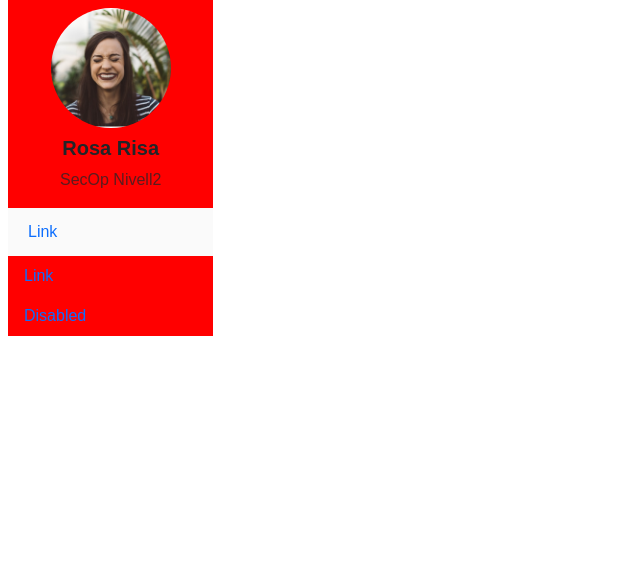
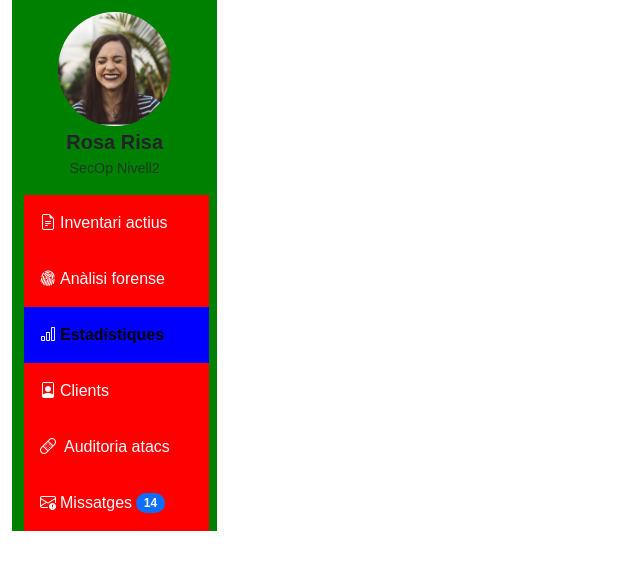
Before and after one commit to DavidSer1/phpAbril, a PHP site: page /udact4.html in a window 1280 px wide. Shown: the top 570 px of the page, without its empty margins (0-640 px from the left). Run offline with PHP 8.4, Linux system fonts and the light colour scheme; some web fonts are replaced.

Commit message:
barra lateral feta

```diff
--- a/ud8act4recursos/udact4.css
+++ b/ud8act4recursos/udact4.css
@@ -2,15 +2,20 @@
 *{
  font-family: 'Hind Vadodara', sans-serif;
 }
-
+.fondoblau{
+  background-color: green;
+}
 
 .fondoheader{
   /*  background-color: #FAFAFA;*/
     background-color: red;
 }
 .perfil{
-  width:7.5rem;
+  width:7.1rem;
+}
+.secop{
+  font-size: 0.89rem;
 }
 .fondopatata{
-    background-color: #FAFAFA;
+    background-color: blue;
 }
--- a/ud8act4recursos/udact4.html
+++ b/ud8act4recursos/udact4.html
@@ -27,24 +27,57 @@
 
     <div class="container-fluid">
         <div class="row align-items-start p-0">
-            <div class="col-2 p-0 ps-2">
-                <ul class="nav flex-column fondoheader">
+            <div class="col-2 p-0 ps-2 ms-1">
+                <ul class="nav flex-column px-2 fondoblau pt-1">
                   <div class="d-flex flex-column p-2 align-items-center">
                     <img src="./img/persona1.png" class="rounded-circle  perfil" alt="Foto de usuario" />
-                    <h5 class="fw-bold my-2">Rosa Risa</h5>
-                    <p class="text-muted fs-7 mb-2">SecOp Nivell2</p>
+                    <h5 class="fw-bold my-1 ">Rosa Risa</h5>
+                    <p class="text-muted  fs-7 mb-2 secop ">SecOp Nivell2</p>
                   </div>
+              <div class="ps-1">
+                  <li class="nav-item p-2 fondoheader ">
+               <div class="d-flex align-items-center pt-2">
+    <i class="bi bi-file-earmark-text text-white me-1 ms-2"></i>
+    <a class="nav-link text-white p-0 " href="#">Inventari actius</a>
+  </div>
+                  </li>
+                 <li class="nav-item p-2 pb-3 fondoheader ">
+               <div class="d-flex align-items-center pt-3  ">
+    <i class="bi bi-fingerprint text-white me-1 ms-2"></i>
+    <a class="nav-link text-white p-0" href="#">Anàlisi forense</a>
 
-                  <li class="nav-item p-1 fondopatata">
-                    <a class="nav-link" href="#">Link</a>
+  </div>
                   </li>
-                  <li class="nav-item">
-                    <a class="nav-link" href="#">Link</a>
+                  <li class="nav-item p-2 fondopatata">
+                    <div class="d-flex align-items-center  ">
+                      <i class="bi bi-bar-chart text-white ms-2 "></i>
+                    <a class="nav-link  text-black ps-1  fw-bolder  ">Estadístiques</a>
+                    </div>
                   </li>
-                  <li class="nav-item">
-                    <a class="nav-link">Disabled</a>
+                      <li class="nav-item p-2 fondoheader ">
+               <div class="d-flex align-items-center pt-2">
+    <i class="bi bi-file-person text-white me-1 ms-2"></i>
+    <a class="nav-link text-white p-0 " href="#">Clients</a>
+  </div>
                   </li>
+                      <li class="nav-item p-2 fondoheader ">
+               <div class="d-flex align-items-center pt-3">
+    <i class="bi bi-bandaid text-white me-2 ms-2"></i>
+    <a class="nav-link text-white p-0 " href="#">Auditoria atacs</a>
+  </div>
+                  </li>
+
+                        <li class="nav-item p-2 fondoheader  pb-3 ">
+               <div class="d-flex align-items-center pt-3">
+    <i class="bi bi-envelope-exclamation text-white me-1 ms-2"></i>
+    <a class="nav-link text-white p-0 me-1" href="#">Missatges</a>
+     <span class="badge text-bg-primary rounded-pill  ">14</span>
+
+  </div>
+                  </li>
+                   </div>
                 </ul>
+
               </div>
 
             <div class="col-10">
```
